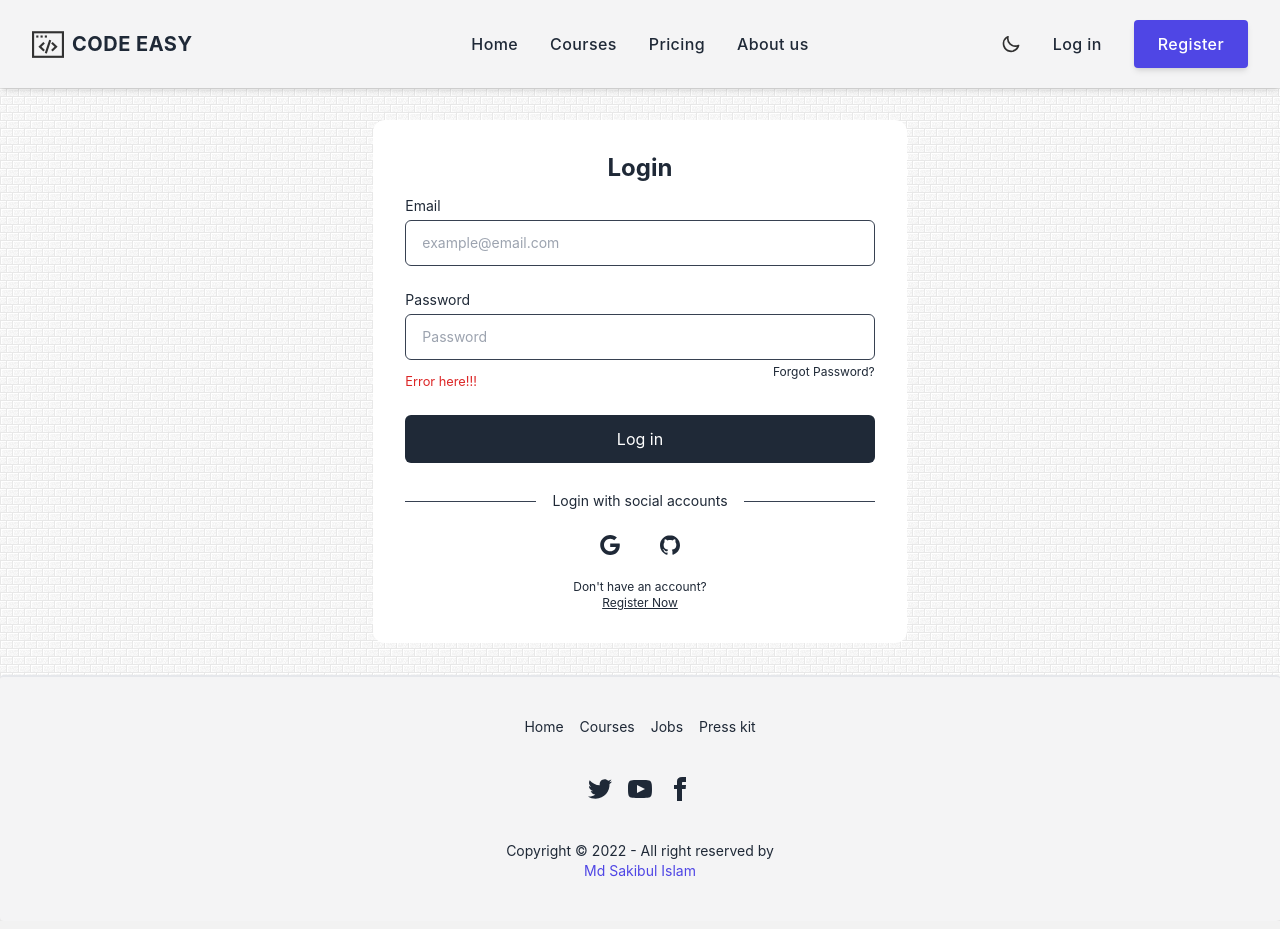
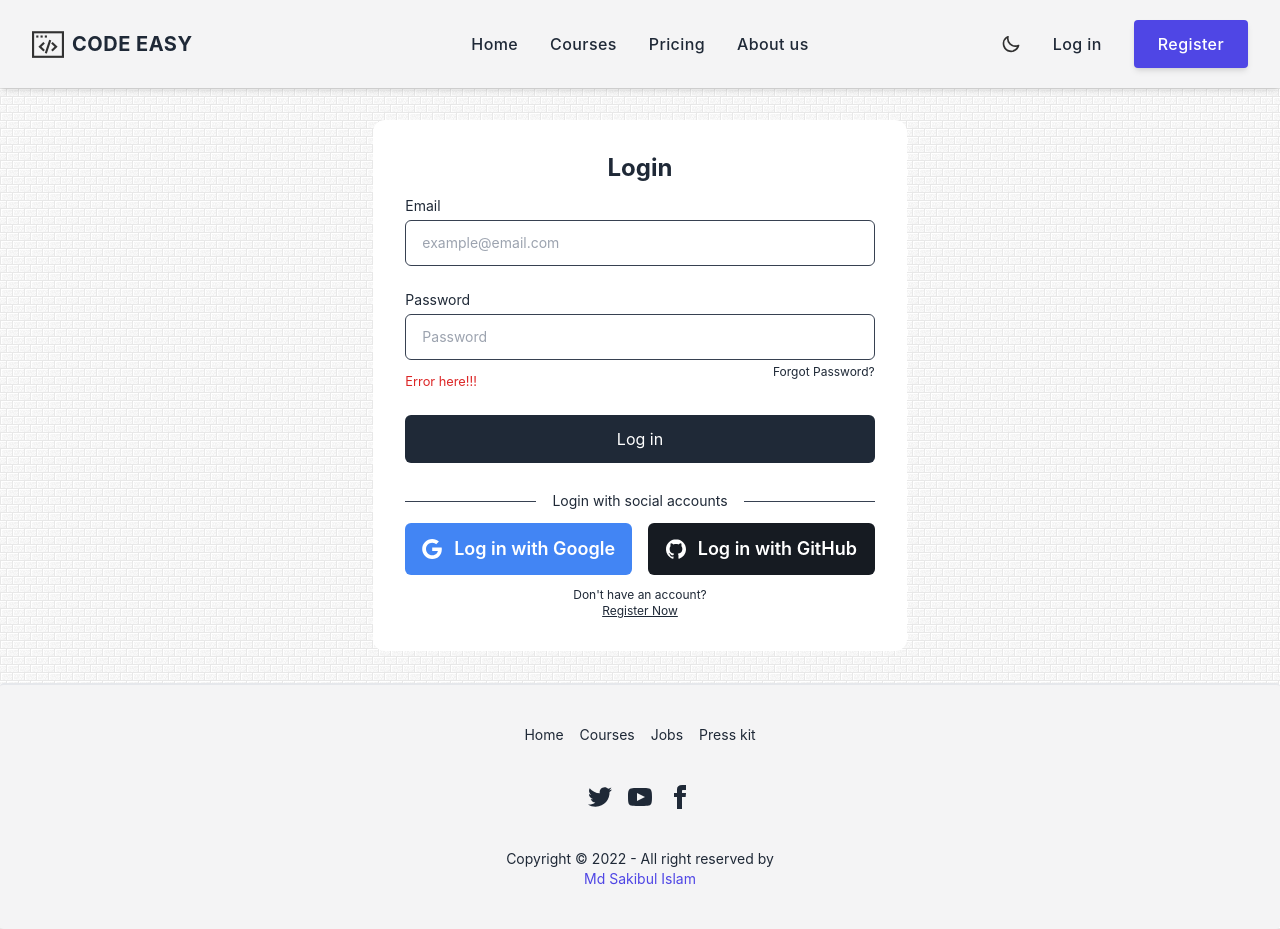
Before and after one commit to sakib-xrz/code-easy-client, a React (Create React App) app: page /login in a window 1280 px wide. Built offline with nearby package versions, Linux system fonts and the light colour scheme.

Commit message:
Log in page modify

```diff
--- a/src/Components/Login/Login.jsx
+++ b/src/Components/Login/Login.jsx
@@ -58,8 +58,11 @@ const Login = () => {
             <p className="px-3 text-sm">Login with social accounts</p>
             <div className="flex-1 h-px sm:w-16 bg-gray-700"></div>
           </div>
-          <div className="flex justify-center space-x-4">
-            <button aria-label="Log in with Google" className="p-3 rounded-sm">
+          <div className="flex flex-col justify-center lg:flex-row lg:justify-between">
+            <button
+              aria-label="Log in with Google"
+              className="w-12/12 lg:w-6/12 p-3 rounded-md flex items-center justify-center font-semibold text-lg lg:mr-2 bg-[#4285F4] text-secondary mb-3 lg:mb-0"
+            >
               <svg
                 xmlns="http://www.w3.org/2000/svg"
                 viewBox="0 0 32 32"
@@ -67,8 +70,12 @@ const Login = () => {
               >
                 <path d="M16.318 13.714v5.484h9.078c-0.37 2.354-2.745 6.901-9.078 6.901-5.458 0-9.917-4.521-9.917-10.099s4.458-10.099 9.917-10.099c3.109 0 5.193 1.318 6.38 2.464l4.339-4.182c-2.786-2.599-6.396-4.182-10.719-4.182-8.844 0-16 7.151-16 16s7.156 16 16 16c9.234 0 15.365-6.49 15.365-15.635 0-1.052-0.115-1.854-0.255-2.651z"></path>
               </svg>
+              <h3 className="ml-3">Log in with Google</h3>
             </button>
-            <button aria-label="Log in with GitHub" className="p-3 rounded-sm">
+            <button
+              aria-label="Log in with GitHub"
+              className="w-12/12 lg:w-6/12 p-3 rounded-md flex items-center justify-center font-semibold text-lg lg:ml-2 bg-[#161B22] text-secondary"
+            >
               <svg
                 xmlns="http://www.w3.org/2000/svg"
                 viewBox="0 0 32 32"
@@ -76,6 +83,7 @@ const Login = () => {
               >
                 <path d="M16 0.396c-8.839 0-16 7.167-16 16 0 7.073 4.584 13.068 10.937 15.183 0.803 0.151 1.093-0.344 1.093-0.772 0-0.38-0.009-1.385-0.015-2.719-4.453 0.964-5.391-2.151-5.391-2.151-0.729-1.844-1.781-2.339-1.781-2.339-1.448-0.989 0.115-0.968 0.115-0.968 1.604 0.109 2.448 1.645 2.448 1.645 1.427 2.448 3.744 1.74 4.661 1.328 0.14-1.031 0.557-1.74 1.011-2.135-3.552-0.401-7.287-1.776-7.287-7.907 0-1.751 0.62-3.177 1.645-4.297-0.177-0.401-0.719-2.031 0.141-4.235 0 0 1.339-0.427 4.4 1.641 1.281-0.355 2.641-0.532 4-0.541 1.36 0.009 2.719 0.187 4 0.541 3.043-2.068 4.381-1.641 4.381-1.641 0.859 2.204 0.317 3.833 0.161 4.235 1.015 1.12 1.635 2.547 1.635 4.297 0 6.145-3.74 7.5-7.296 7.891 0.556 0.479 1.077 1.464 1.077 2.959 0 2.14-0.020 3.864-0.020 4.385 0 0.416 0.28 0.916 1.104 0.755 6.4-2.093 10.979-8.093 10.979-15.156 0-8.833-7.161-16-16-16z"></path>
               </svg>
+              <h3 className="ml-3">Log in with GitHub</h3>
             </button>
           </div>
           <p className="text-xs text-center sm:px-6">
--- a/src/Components/Login/Register.jsx
+++ b/src/Components/Login/Register.jsx
@@ -33,7 +33,7 @@ const Register = () => {
               type="email"
               name="email"
               id="email"
-              placeholder="example@email.com"
+              placeholder="example@email.com  "
               className="w-full px-3 py-2 border rounded-md border-gray-700 bg-secondary text-neutral"
               required
             />
--- a/src/Components/Page/SingleCourse/SinglePageContent.jsx
+++ b/src/Components/Page/SingleCourse/SinglePageContent.jsx
@@ -21,7 +21,7 @@ const SinglePageContent = ({ course }) => {
             </div>
             <div className="flex items-center flex-col sm:flex-row mt-10">
               <div className="sm:w-1/3 text-center sm:pr-8 sm:py-8">
-                <div className="w-20 h-20 rounded-full inline-flex items-center justify-center bg-gray-200 ">
+                <div className="shadow-xl rounded-full inline-flex items-center justify-center ">
                   <img
                     className="rounded-full object-cover w-20 h-20"
                     src={author.img}
```
